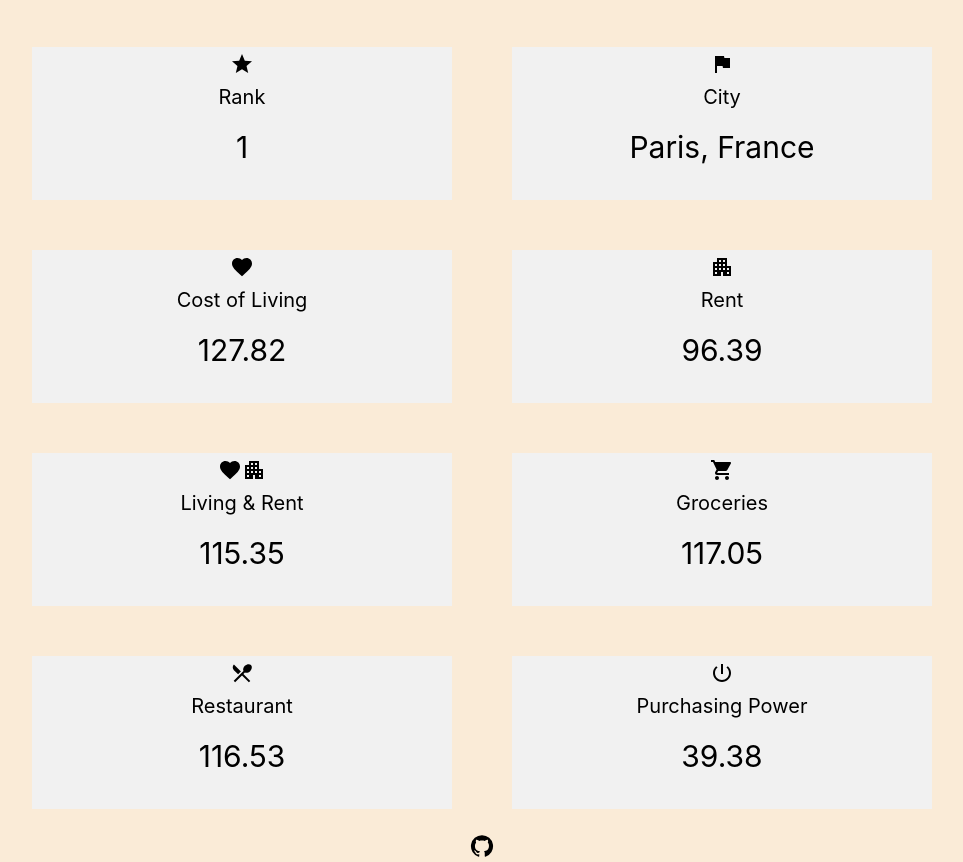
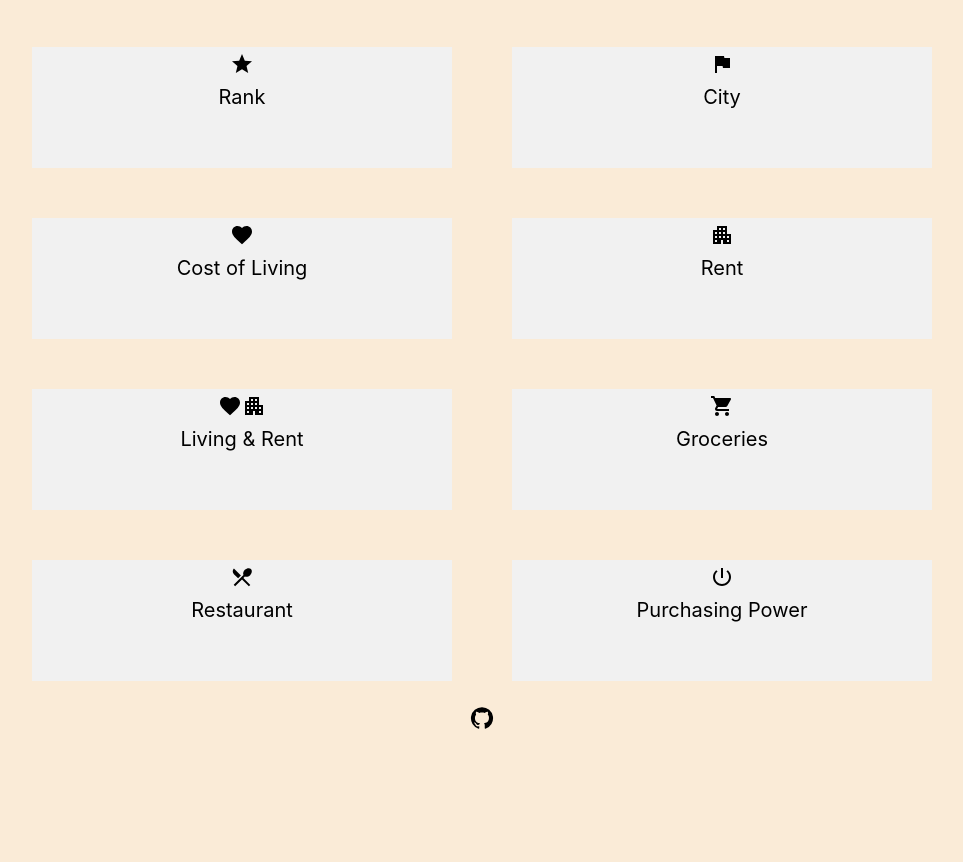
Before and after one commit to atrng2/costOfLiving, a React (Create React App) app in the folder cost-of-living/: page /info in a window 1280 px wide. Shown: the part 260-1122 px from the top of the page, without its empty margins (158-1121 px from the left). After the commit the page ends 994 px from the top, so only its background shows below. Built offline with nearby package versions, Linux system fonts and the light colour scheme.

Commit message:
working transitional search bar

```diff
--- a/cost-of-living/src/App.js
+++ b/cost-of-living/src/App.js
@@ -1,4 +1,5 @@
 import React, { Fragment, useEffect, useState } from "react";
+import { useSelector, useDispatch } from 'react-redux'
 import { Route, Routes } from "react-router-dom";
 import "./App.css";
 import Header from './components/Header';
@@ -6,7 +7,7 @@ import SearchBarCity from './components/SearchBarCity';
 import SearchBarYear from './components/SearchBarYear';
 import GoButton from "./components/GoButton";
 import Data from './dataIndex.json';
-import CostByIndexTable from "./components/CostByIndex";
+import CostByIndexTable from "./components/CostByIndexTable";
 import Footer from "./components/Footer";
 import BackButton from "./components/BackButton";
 
@@ -43,7 +44,7 @@ function App(){
       <SearchBarCity placeholder = "Enter a city name.." data = {Data}/>,
       <GoButton data = {Data}/> ]} />
 
-      <Route path = '/info' element = {[<BackButton/>, <CostByIndexTable/>]} />
+      <Route path = '/info' element = {[<BackButton/>, <CostByIndexTable />]} />
 
     </Routes>
     <Footer/>
--- a/cost-of-living/src/components/CostByIndex.js
+++ b/cost-of-living/src/components/CostByIndexTable.js
@@ -1,4 +1,5 @@
 import React from 'react';
+import { useSelector, useDispatch } from 'react-redux'
 import "./CostByIndexTable.css";
 import StarIcon from '@mui/icons-material/Star';
 import FlagIcon from '@mui/icons-material/Flag';
@@ -8,9 +9,11 @@ import LocalGroceryStoreIcon from '@mui/icons-material/LocalGroceryStore';
 import LocalDiningIcon from '@mui/icons-material/LocalDining';
 import PowerSettingsNewIcon from '@mui/icons-material/PowerSettingsNew';
 
+
 function CostByIndexTable(){
 
-    //TODO utilize useRef to target p tag
+    const table = useSelector(state => state.inputTable.value)
+
     return(
         <div class ="grid-container">
             <div class = "item1">
@@ -18,56 +21,56 @@ function CostByIndexTable(){
                 <br></br>
                 <p class = "title">Rank</p>
                 <br></br>
-                <p class = "index">1</p>
+                <p class = "index">{table[0]}</p>
             </div>
             <div class = "item2">
                 {<FlagIcon/>}
                 <br></br>
                 <p class = "title">City</p>
                 <br></br>
-                <p class = "index">Paris, France </p>
+                <p class = "index">{table[1]}</p>
             </div>
             <div class = "item3">
                 {<FavoriteIcon/>}
                 <br></br>
                 <p class = "title">Cost of Living</p>
                 <br></br>
-                <p class = "index">127.82</p>
+                <p class = "index">{table[2]}</p>
             </div>
             <div class = "item4">
                 {<ApartmentIcon/>}
                 <br></br>
                 <p class = "title">Rent</p>
                 <br></br>
-                <p class = "index">96.39</p>
+                <p class = "index">{table[3]}</p>
             </div>
             <div class = "item5">
                 {[<FavoriteIcon/>,<ApartmentIcon/>]}
                 <br></br>
                 <p class = "title">Living & Rent</p>
                 <br></br>
-                <p class = "index">115.35</p>
+                <p class = "index">{table[4]}</p>
             </div>
             <div class = "item6">
                 {<LocalGroceryStoreIcon/>}
                 <br></br>
                 <p class = "title">Groceries</p>
                 <br></br>
-                <p class = "index">117.05</p>
+                <p class = "index">{table[5]}</p>
             </div>
             <div class = "item7">
                 {<LocalDiningIcon/>}
                 <br></br>
                 <p class = "title">Restaurant</p>
                 <br></br>
-                <p class = "index">116.53</p>
+                <p class = "index">{table[6]}</p>
             </div>
             <div class = "item8">
                 {<PowerSettingsNewIcon/>}
                 <br></br>
                 <p class = "title">Purchasing Power</p>
                 <br></br>
-                <p class = "index">39.38</p>
+                <p class = "index">{table[7]}</p>
             </div>
         </div>
     );
--- a/cost-of-living/src/components/GoButton.js
+++ b/cost-of-living/src/components/GoButton.js
@@ -1,12 +1,17 @@
 import React from 'react';
 import "./GoButton.css";
 import { useSelector, useDispatch } from 'react-redux'
-import { useHref } from 'react-router-dom';
+import { updateTable, clearTable} from './features/tables/tableSlice.js'
+import { useNavigate } from "react-router-dom";
 
 function GoButton({data}){
 
     const year = Number(useSelector((state) => state.inputYear.value))
     const city = (useSelector((state) => state.inputCity.value))
+    const table = useSelector(state => state.inputTable.value)
+    const dispatch = useDispatch()
+
+    const navigate = useNavigate();
 
     const handleOnClick = (event) => {
 
@@ -18,9 +23,16 @@ function GoButton({data}){
             alert("One or more invalid inputs")
         }
         else{
-            window.location.href = "/info"
+            dispatch(updateTable(getInfo(year,city)))
+            navigate("/info")
         }
 
+    }
+
+    //returns necessary info as an array
+    const getInfo = (year,city) => {
+        const index = data[year].findIndex(x => x.city === city)
+        return Object.values(data[year][index])
     }
 
     return(
--- a/cost-of-living/src/components/features/tables/tableSlice.js
+++ b/cost-of-living/src/components/features/tables/tableSlice.js
@@ -5,11 +5,11 @@ import { createSlice } from '@reduxjs/toolkit'
 export const tableSlice = createSlice({
   name: 'tableInput',
   initialState: {
-    value: new Array(8),
+    value: new Array(3),
   },
   reducers: {
     updateTable: (state, action) => {
-      state.value[0] = action.payload
+      state.value = action.payload
     },
     clearTable: (state) => {
       state.value = []
@@ -18,6 +18,6 @@ export const tableSlice = createSlice({
 })
 
 // Action creators are generated for each case reducer function
-export const { updateYear, removeYear } = tableSlice.actions
+export const { updateTable, clearTable} = tableSlice.actions
 
 export default tableSlice.reducer
```
